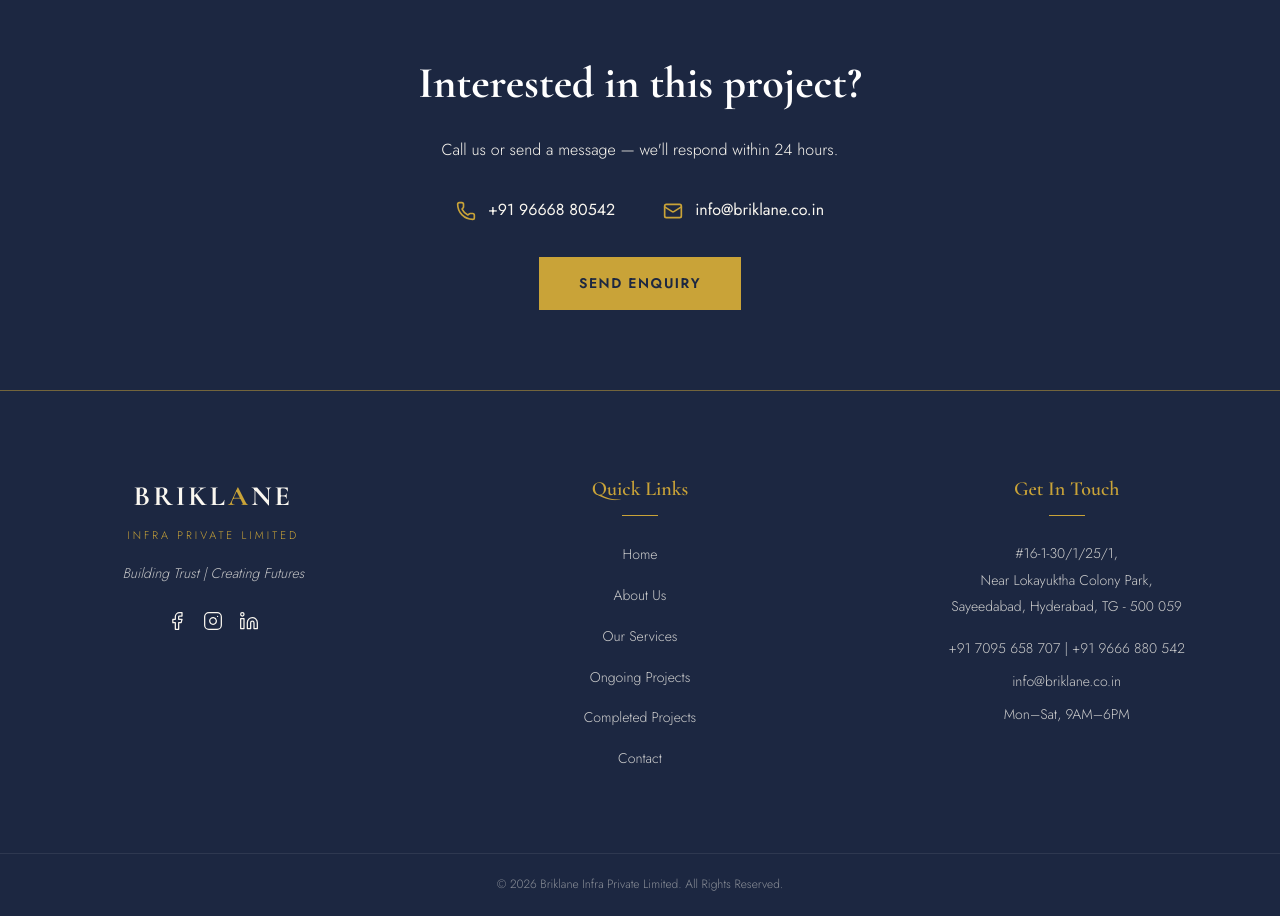
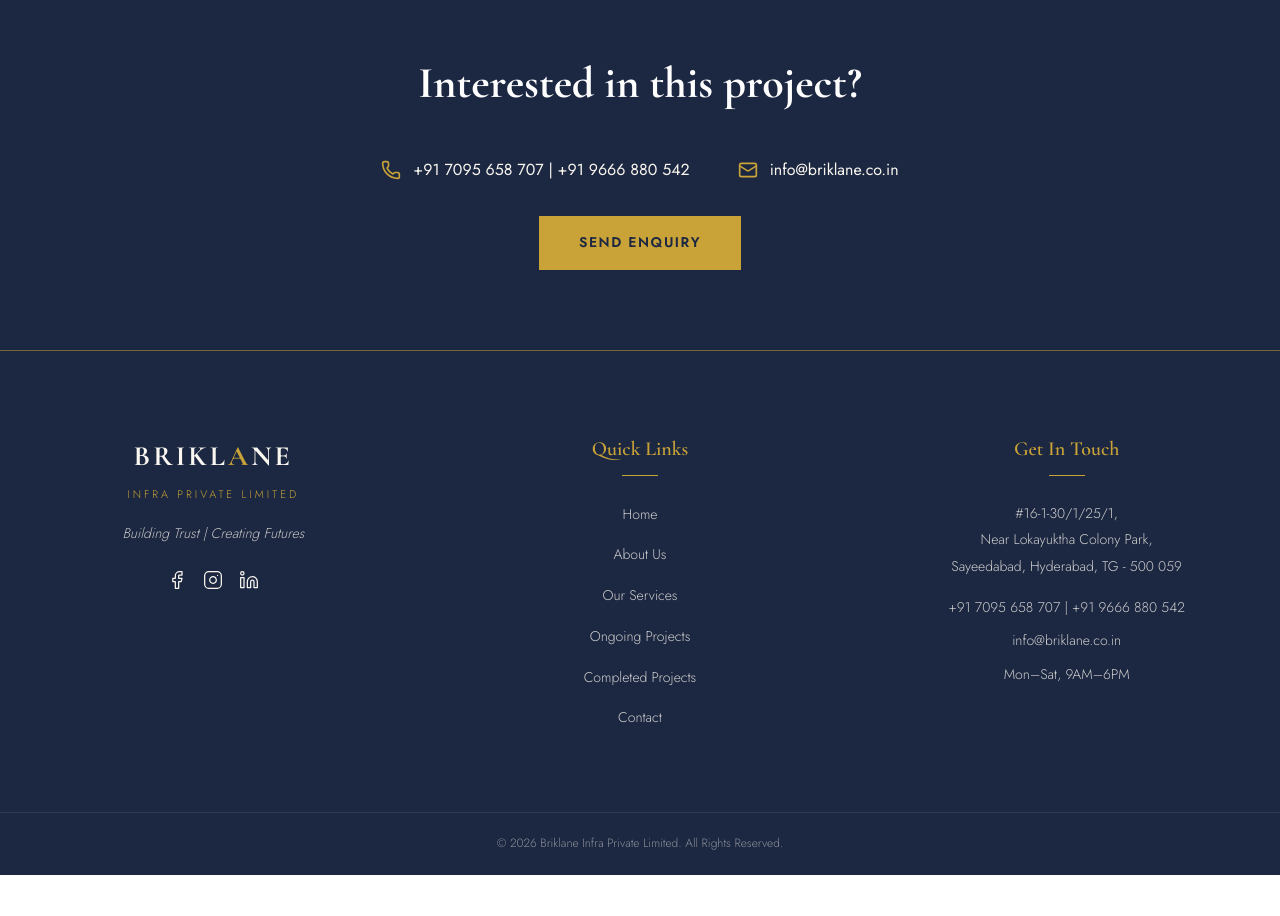
Before and after one commit to anamxdev/briklane_v2, a React (Vite) app: page /project/asmangarh-new-malakpet in a window 1280 px wide. Shown: the part 1780-2696 px from the top of the page. After the commit the page ends 2655 px from the top, so only its background shows below. Built offline with nearby package versions, Linux system fonts and the light colour scheme; no server answers.

Commit message:
edit project details slug

```diff
--- a/src/pages/ProjectDetail.tsx
+++ b/src/pages/ProjectDetail.tsx
@@ -297,19 +297,16 @@ export default function ProjectDetail() {
           <h2 className="font-display font-bold text-white text-balance" style={{ fontSize: "44px" }}>
             Interested in this project?
           </h2>
-          <p className="mt-3 font-sans text-cream" style={{ fontSize: "16px", fontWeight: 300 }}>
-            Call us or send a message — we&apos;ll respond within 24 hours.
-          </p>
+
 
           <div className="mt-8 flex flex-wrap justify-center gap-12">
-            <a
-              href="tel:+919666880542"
-              className="flex items-center gap-3 font-sans text-cream transition-opacity hover:opacity-80"
+            <p
+              className="flex items-center gap-3 font-sans text-cream transition-opacity"
               style={{ fontSize: "16px", fontWeight: 400 }}
             >
               <Phone size={20} className="text-gold" aria-hidden="true" />
-              +91 96668 80542
-            </a>
+              +91 7095 658 707 | +91 9666 880 542
+            </p>
             <a
               href="mailto:info@briklane.co.in"
               className="flex items-center gap-3 font-sans text-cream transition-opacity hover:opacity-80"
```
